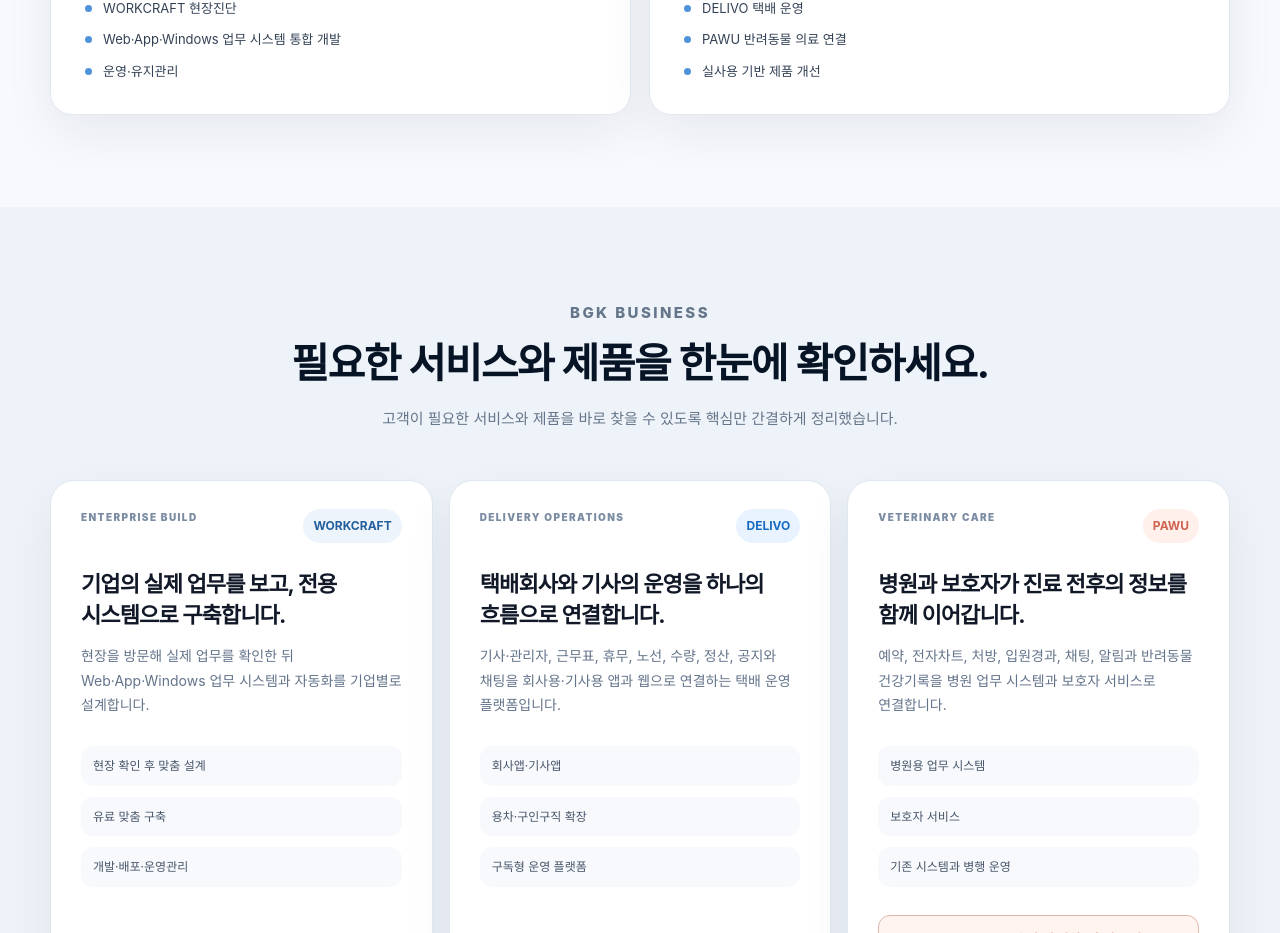
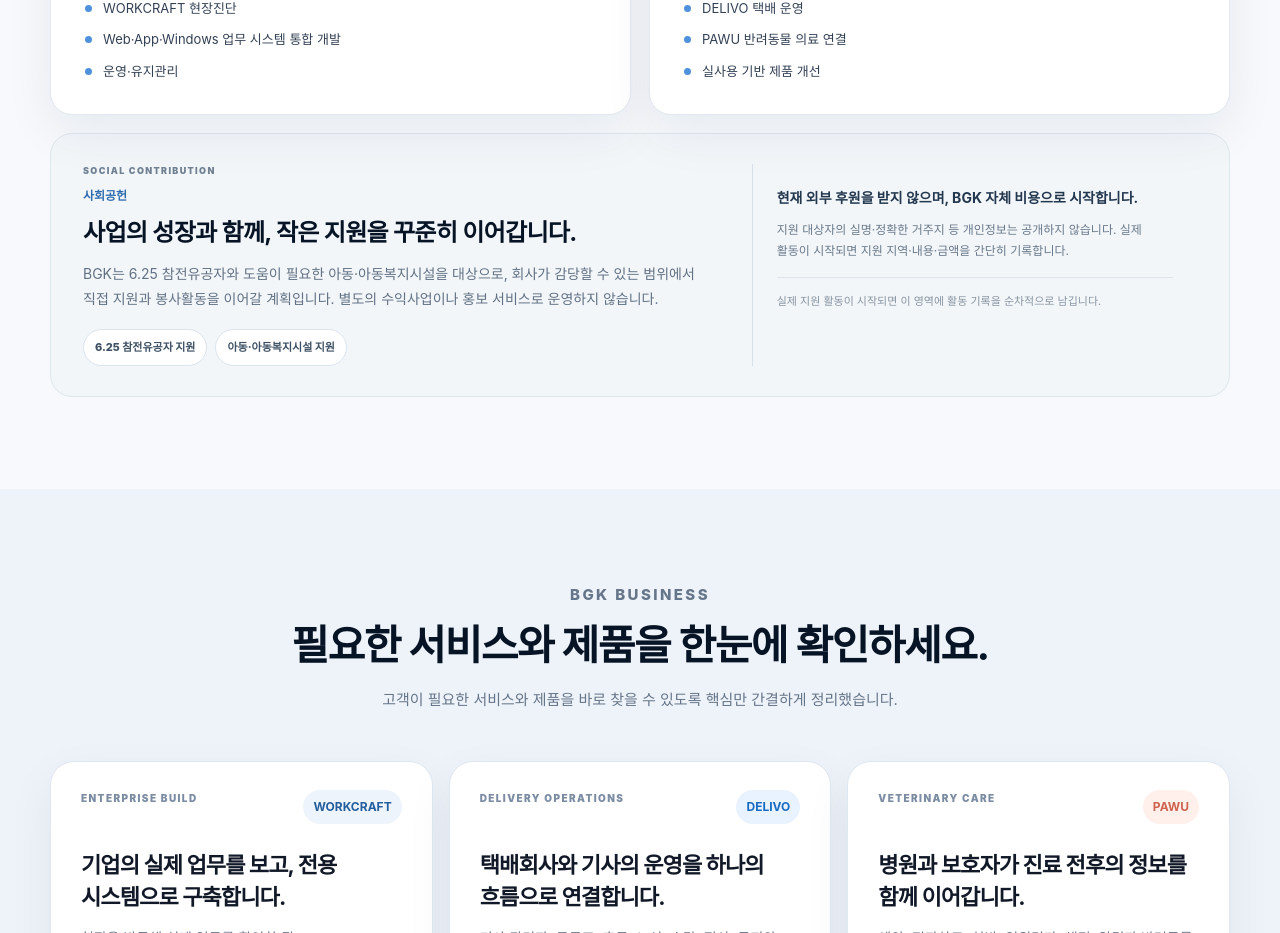
Before and after one commit to BGKCOGITO/bgk-homepage, a Next.js app: page / in a window 1280 px wide. Shown: the part 1740-2673 px from the top of the page. Built offline with nearby package versions, Linux system fonts and the light colour scheme.

Commit message:
Add files via upload

```diff
--- a/app/globals.css
+++ b/app/globals.css
@@ -1864,3 +1864,89 @@
   .quality-limit-banner{padding:24px;grid-template-columns:1fr;gap:14px}
   .bgk2-final-contact-panel{padding:30px 23px}
 }
+
+
+/* 2026-08-28 BGK social contribution: low-key company introduction block */
+.bgk2-social-contribution{
+  display:grid;
+  grid-template-columns:minmax(0,1.18fr) minmax(300px,.82fr);
+  gap:28px;
+  margin-top:18px;
+  padding:30px 32px;
+  border:1px solid #dfe7ef;
+  border-radius:22px;
+  background:#f3f6f9;
+}
+.bgk2-social-contribution-copy>span{
+  display:block;
+  color:#6f8092;
+  font-size:9px;
+  font-weight:900;
+  letter-spacing:.15em;
+}
+.bgk2-social-contribution-title{
+  margin:7px 0 0!important;
+  color:#2f6cae!important;
+  font-size:12px!important;
+  font-weight:850;
+}
+.bgk2-social-contribution-copy h3{
+  margin:10px 0 12px;
+  color:var(--navy-950);
+  font-size:24px;
+  line-height:1.42;
+  letter-spacing:-.028em;
+}
+.bgk2-social-contribution-copy>p:last-of-type{
+  max-width:720px;
+  margin:0;
+  color:#617184;
+  font-size:14px;
+  line-height:1.78;
+}
+.bgk2-social-contribution-areas{
+  display:flex;
+  flex-wrap:wrap;
+  gap:8px;
+  margin-top:18px;
+}
+.bgk2-social-contribution-areas b{
+  padding:8px 11px;
+  border:1px solid #dbe4ed;
+  border-radius:999px;
+  background:#fff;
+  color:#3d5064;
+  font-size:11px;
+  font-weight:800;
+}
+.bgk2-social-contribution-note{
+  align-self:stretch;
+  padding:22px 24px;
+  border-left:1px solid #d7e0e9;
+}
+.bgk2-social-contribution-note strong{
+  display:block;
+  color:#23384f;
+  font-size:14px;
+  line-height:1.65;
+}
+.bgk2-social-contribution-note p{
+  margin:10px 0 0;
+  color:#68798a;
+  font-size:12px;
+  line-height:1.75;
+}
+.bgk2-social-contribution-note small{
+  display:block;
+  margin-top:16px;
+  padding-top:14px;
+  border-top:1px solid #dde4eb;
+  color:#8794a1;
+  font-size:11px;
+  line-height:1.65;
+}
+@media(max-width:800px){
+  .bgk2-social-contribution{grid-template-columns:1fr;padding:24px;gap:20px}
+  .bgk2-social-contribution-note{padding:20px 0 0;border-left:0;border-top:1px solid #d7e0e9}
+  .bgk2-social-contribution-copy h3{font-size:22px}
+}
--- a/app/page.tsx
+++ b/app/page.tsx
@@ -4,6 +4,7 @@
 import Reveal from "@/components/Reveal";
 import { site } from "@/data/site";
 import { workcraftPromotion, workcraftPromotionOpen } from "@/data/workcraftPromotion";
+import { socialContribution } from "@/data/socialContribution";
 
 const serviceLines = [
   {
@@ -179,6 +180,25 @@
               <ul><li>DELIVO 택배 운영</li><li>PAWU 반려동물 의료 연결</li><li>실사용 기반 제품 개선</li></ul>
             </article>
           </div>
+
+          <aside id="social-contribution" className="bgk2-social-contribution" aria-labelledby="social-contribution-title">
+            <div className="bgk2-social-contribution-copy">
+              <span>{socialContribution.label}</span>
+              <p className="bgk2-social-contribution-title">{socialContribution.title}</p>
+              <h3 id="social-contribution-title">{socialContribution.headline}</h3>
+              <p>{socialContribution.description}</p>
+              <div className="bgk2-social-contribution-areas" aria-label="사회공헌 분야">
+                {socialContribution.areas.map((area) => <b key={area}>{area}</b>)}
+              </div>
+            </div>
+            <div className="bgk2-social-contribution-note">
+              <strong>{socialContribution.status}</strong>
+              <p>{socialContribution.privacy}</p>
+              {socialContribution.activities.length === 0 && (
+                <small>실제 지원 활동이 시작되면 이 영역에 활동 기록을 순차적으로 남깁니다.</small>
+              )}
+            </div>
+          </aside>
         </Reveal>
       </section>
 
--- /dev/null
+++ b/data/socialContribution.ts
@@ -0,0 +1,12 @@
+export const socialContribution = {
+  label: "SOCIAL CONTRIBUTION",
+  title: "사회공헌",
+  headline: "사업의 성장과 함께, 작은 지원을 꾸준히 이어갑니다.",
+  description:
+    "BGK는 6.25 참전유공자와 도움이 필요한 아동·아동복지시설을 대상으로, 회사가 감당할 수 있는 범위에서 직접 지원과 봉사활동을 이어갈 계획입니다. 별도의 수익사업이나 홍보 서비스로 운영하지 않습니다.",
+  areas: ["6.25 참전유공자 지원", "아동·아동복지시설 지원"],
+  status: "현재 외부 후원을 받지 않으며, BGK 자체 비용으로 시작합니다.",
+  privacy:
+    "지원 대상자의 실명·정확한 거주지 등 개인정보는 공개하지 않습니다. 실제 활동이 시작되면 지원 지역·내용·금액을 간단히 기록합니다.",
+  activities: [],
+} as const;
```
Also changed, not shown: 2 other files (tests, documents, lock files or other folders).
